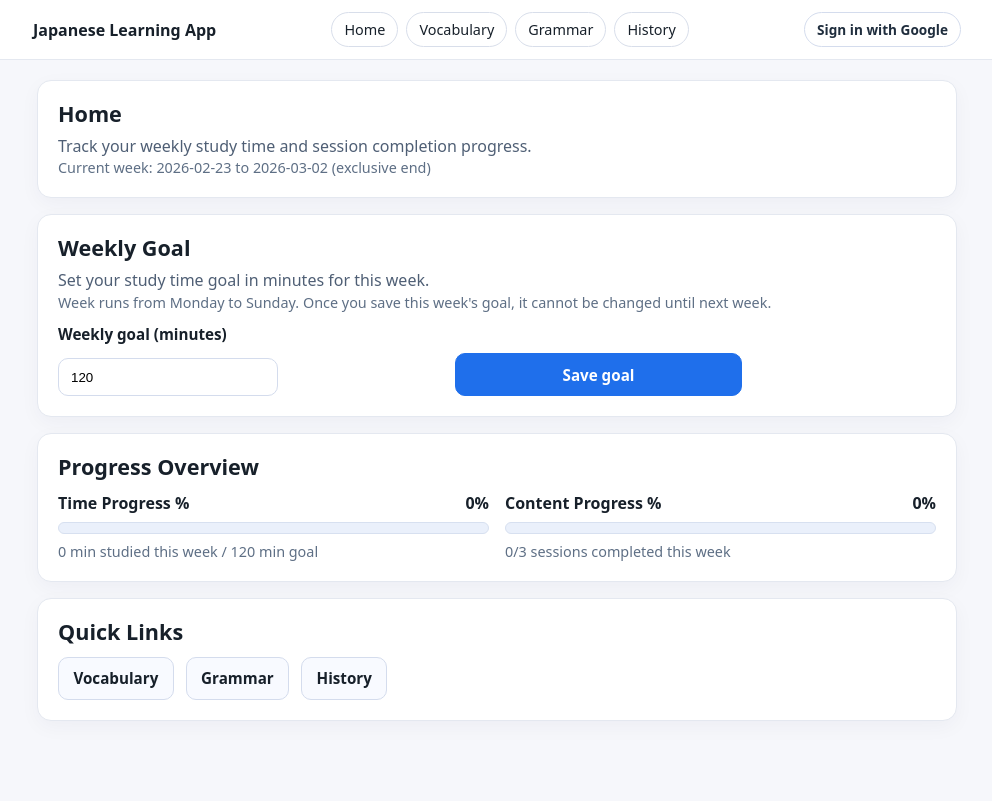
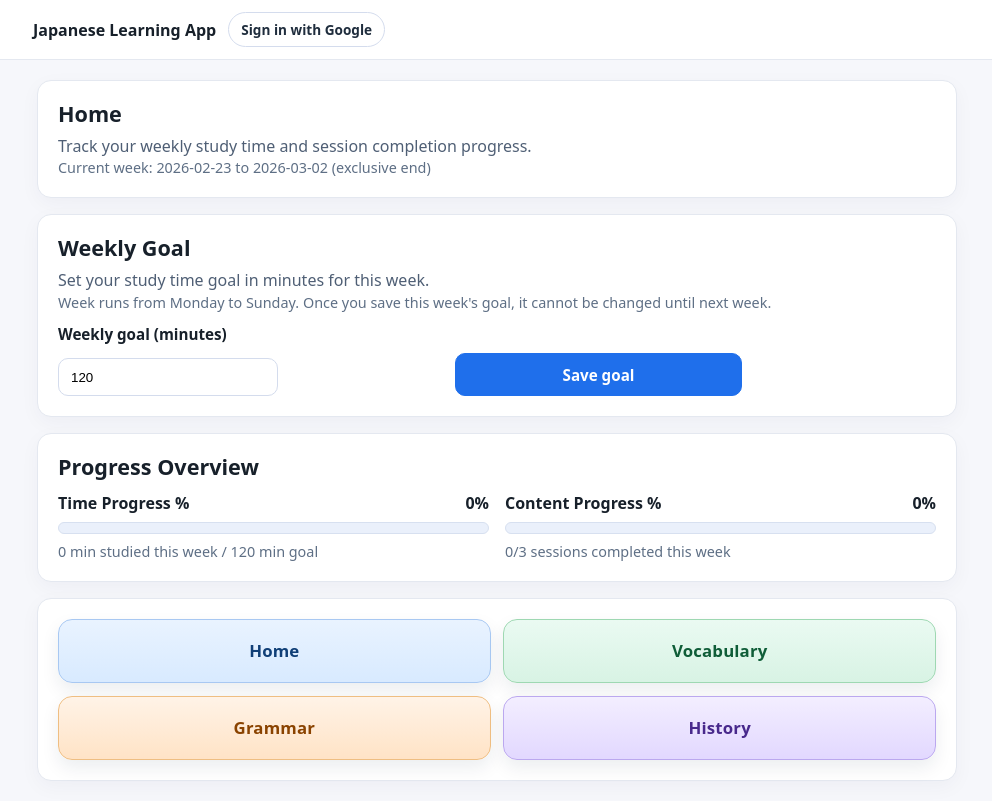
Before and after one commit to qingxijiateng6-maker/Learn-Japanese-vocabulary-and-Grammar-efficiently, a Next.js app: page / in a window 1280 px wide. Shown: the whole page, without its empty margins (143-1135 px from the left). Built offline with nearby package versions, Linux system fonts and the light colour scheme; no server answers.

Commit message:
Vocab/Grammar/History/Home のボタンのUI改善

```diff
--- a/src/app/globals.css
+++ b/src/app/globals.css
@@ -525,10 +525,61 @@ button {
   transition: width 180ms ease;
 }
 
+.home-nav-grid {
+  display: grid;
+  gap: 0.8rem;
+}
+
+.home-nav-button {
+  display: flex;
+  align-items: center;
+  justify-content: center;
+  min-height: 64px;
+  border-radius: 14px;
+  border: 1px solid transparent;
+  font-size: 1.05rem;
+  font-weight: 700;
+  letter-spacing: 0.01em;
+  box-shadow: 0 8px 18px rgba(18, 32, 66, 0.08);
+  transition: transform 120ms ease, box-shadow 120ms ease, filter 120ms ease;
+}
+
+.home-nav-button:hover,
+.home-nav-button:focus-visible {
+  transform: translateY(-1px);
+  box-shadow: 0 10px 22px rgba(18, 32, 66, 0.12);
+  filter: saturate(1.05);
+  outline: none;
+}
+
+.home-nav-button--home {
+  background: linear-gradient(180deg, #e9f3ff, #d8eaff);
+  border-color: #a8c8f2;
+  color: #103f77;
+}
+
+.home-nav-button--vocabulary {
+  background: linear-gradient(180deg, #eafaf2, #d8f3e4);
+  border-color: #9ed8b2;
+  color: #0f5d38;
+}
+
+.home-nav-button--grammar {
+  background: linear-gradient(180deg, #fff3e7, #ffe3c6);
+  border-color: #efbe82;
+  color: #8a4300;
+}
+
+.home-nav-button--history {
+  background: linear-gradient(180deg, #f3eeff, #e2d8ff);
+  border-color: #bba8ef;
+  color: #48298c;
+}
+
 @media (min-width: 640px) {
   .site-header__inner {
     display: grid;
-    grid-template-columns: auto 1fr auto;
+    grid-template-columns: auto 1fr;
     align-items: center;
     gap: 0.75rem;
   }
@@ -561,4 +612,8 @@ button {
   .history-grid {
     grid-template-columns: repeat(3, minmax(0, 1fr));
   }
+
+  .home-nav-grid {
+    grid-template-columns: repeat(2, minmax(0, 1fr));
+  }
 }
--- a/src/features/home/components/HomeDashboard.tsx
+++ b/src/features/home/components/HomeDashboard.tsx
@@ -222,15 +222,17 @@ export function HomeDashboard({
       </section>
 
       <section className="page-card">
-        <h2 className="page-title">Quick Links</h2>
-        <div className="button-row">
-          <Link className="button-link" href="/vocabulary">
+        <div className="home-nav-grid" aria-label="Quick navigation">
+          <Link className="home-nav-button home-nav-button--home" href="/">
+            Home
+          </Link>
+          <Link className="home-nav-button home-nav-button--vocabulary" href="/vocabulary">
             Vocabulary
           </Link>
-          <Link className="button-link" href="/grammar">
+          <Link className="home-nav-button home-nav-button--grammar" href="/grammar">
             Grammar
           </Link>
-          <Link className="button-link" href="/history">
+          <Link className="home-nav-button home-nav-button--history" href="/history">
             History
           </Link>
         </div>
--- a/src/shared/components/SiteHeader.tsx
+++ b/src/shared/components/SiteHeader.tsx
@@ -2,13 +2,6 @@
 
 import Link from "next/link";
 import { GoogleSignInButton, useGoogleAuth } from "@/auth/googleAuth";
-
-const navLinks = [
-  { href: "/", label: "Home" },
-  { href: "/vocabulary", label: "Vocabulary" },
-  { href: "/grammar", label: "Grammar" },
-  { href: "/history", label: "History" },
-];
 
 export function SiteHeader() {
   const { user, signOut, isConfigured, configError } = useGoogleAuth();
@@ -19,13 +12,6 @@ export function SiteHeader() {
         <Link href="/" className="site-header__brand">
           Japanese Learning App
         </Link>
-        <nav aria-label="Main navigation" className="site-nav">
-          {navLinks.map((link) => (
-            <Link key={link.href} href={link.href} className="site-nav__link">
-              {link.label}
-            </Link>
-          ))}
-        </nav>
         <div className="auth-controls" aria-label="Authentication">
           {user ? (
             <>
```
